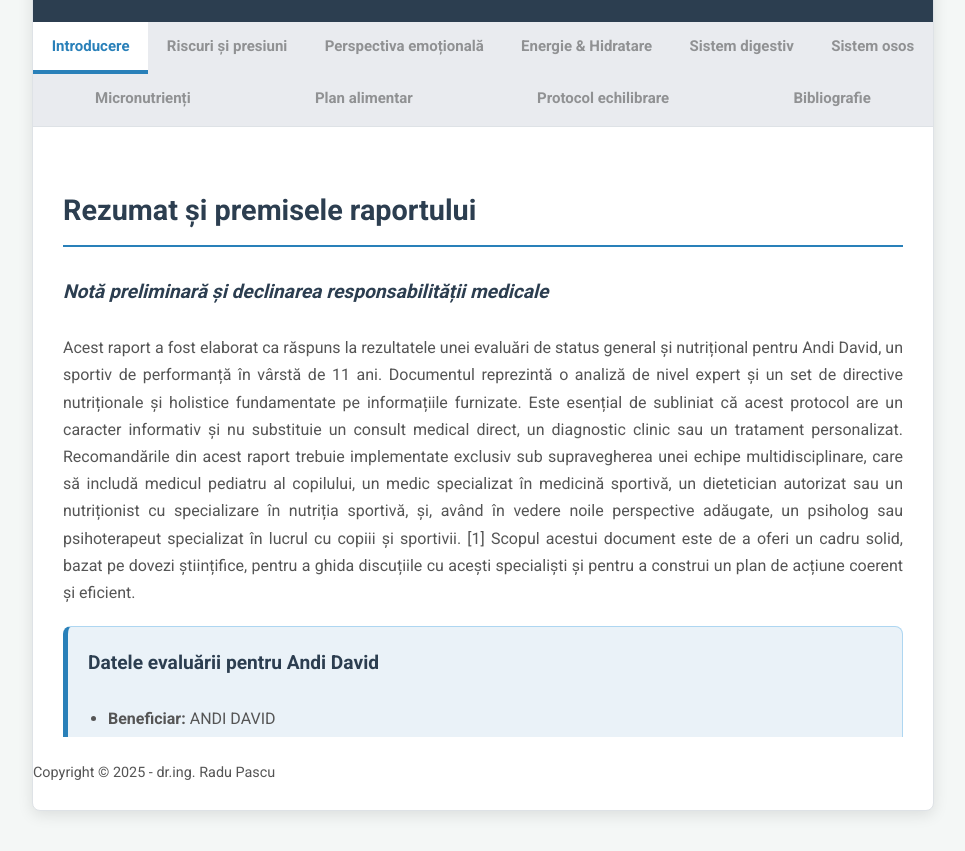
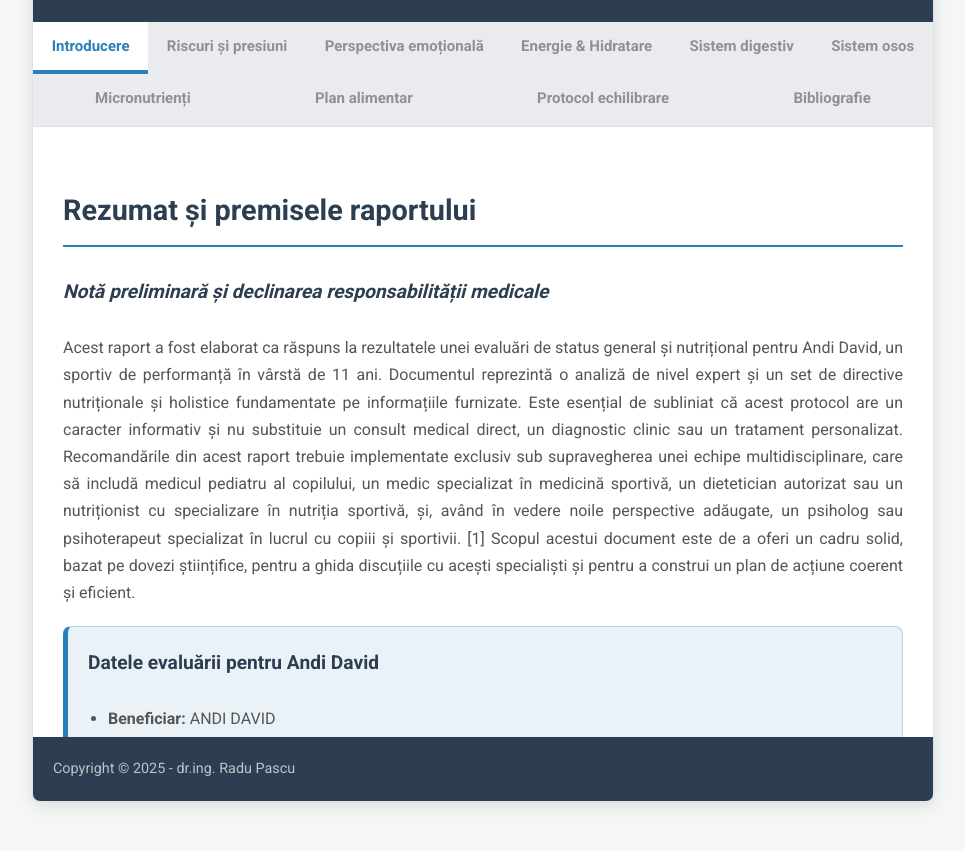
Before and after one commit to Roro44G1/nutrisibcazuistica, a plain HTML site: page andidavid.html in a window 1280 px wide. Shown: the part 164-1015 px from the top of the page, without its empty margins (157-1122 px from the left). Drawn offline with Linux system fonts and the light colour scheme.

Commit message:
Update andidavid.html

```diff
--- a/andidavid.html
+++ b/andidavid.html
@@ -239,11 +239,16 @@
             color: var(--primary-accent-color);
         }
 
-        .subsol {
+        .page-footer {
             text-align: center;
-            padding: 10px 0;
+            padding: 20px;
+            background-color: var(--header-bg);
+            color: #bdc3c7;
             font-size: 0.9em;
-            color: #6c757d;
+        }
+        .page-footer p {
+            margin: 0;
+            color: #bdc3c7;
         }
 
         /* Password Protection Styles */
@@ -896,7 +901,7 @@
                 <li>Watson, A. M. (2017). Sleep and athletic performance. *Current sports medicine reports*, 16(6), 413-418.</li>
             </ol>
         </div>
-        <footer class="subsol">
+        <footer class="page-footer">
             <p align="center"> Copyright &copy; 2025 - dr.ing. Radu Pascu</p>
         </footer>
     </div>
```
